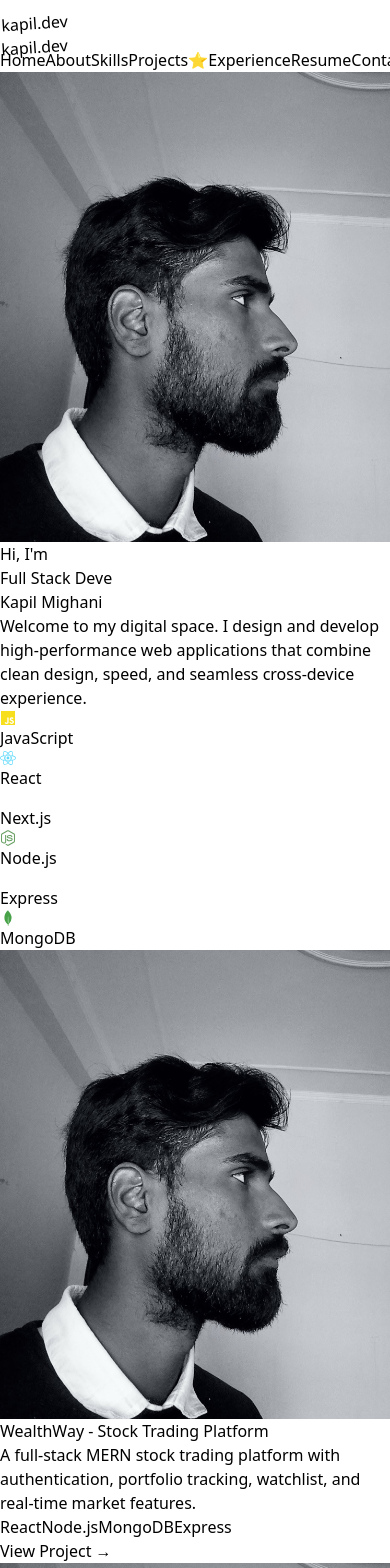
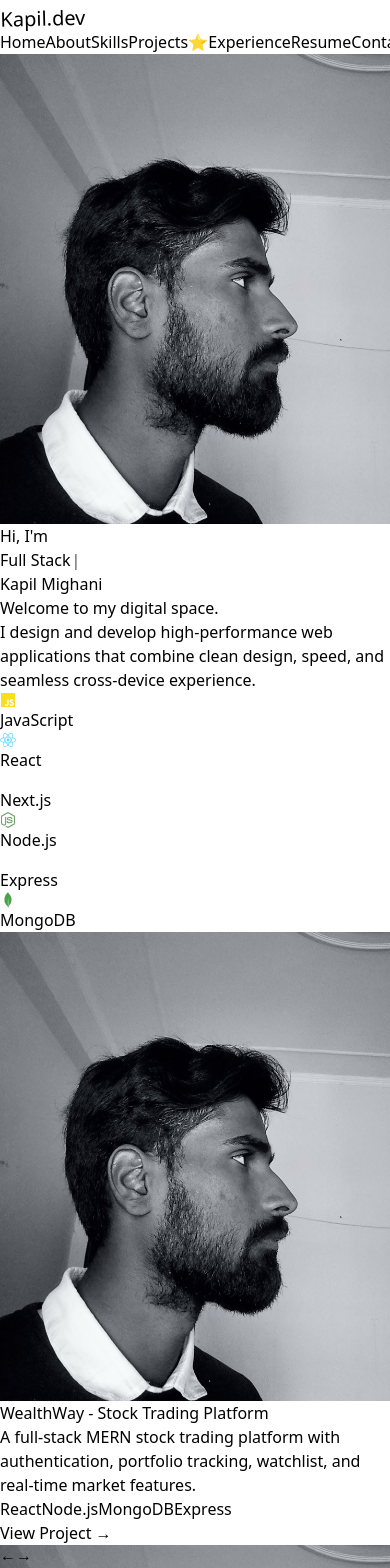
Before and after one commit to kapilmighani/kapil.dev, a React (Vite) app: page / in a window 390 px wide. Shown: the top 1568 px of the page. Built offline with nearby package versions, Linux system fonts and the light colour scheme.

Commit message:
work on projects and navbar file

```diff
--- a/src/App.jsx
+++ b/src/App.jsx
@@ -1,62 +1,22 @@
-import { useState } from "react";
-import { motion } from "framer-motion";
 import Navbar from "./components/Navbar";
 import Home from "./components/Home";
 import Projects from "./components/Projects";
+import HangingLogo from "./components/HangingLogo";
 
 const App = () => {
-  const [cut, setCut] = useState(false);
+  return (
+    <div className="min-h-screen bg-[#222222] text-[#EDEDED] relative overflow-hidden">
 
-  return (
-    <div className="min-h-screen bg-[#222222] text-[#EDEDED] flex flex-col relative overflow-hidden">
-
-      {/* FALLING BOARD */}
-      <div className="fixed top-0 left-1/2 -translate-x-1/2 z-40 flex flex-col items-center">
-
-        {!cut && (
-          <div
-            onMouseEnter={() => setCut(true)}
-            className="w-[3px] h-20 bg-gray-400 cursor-crosshair"
-          />
-        )}
-
-        <motion.div
-          animate={
-            cut
-              ? {
-                  y: "100vh",
-                  rotate: 720,
-                }
-              : {
-                  rotate: [-4, 4, -4],
-                }
-          }
-          transition={
-            cut
-              ? {
-                  duration: 2,
-                  ease: "easeIn",
-                }
-              : {
-                  repeat: Infinity,
-                  duration: 2,
-                  ease: "easeInOut",
-                }
-          }
-          className="px-6 py-2 bg-[#007CED] text-white font-bold text-lg rounded-lg shadow-xl"
-          style={{ transformOrigin: "top center" }}
-        >
-          kapil.dev
-        </motion.div>
-      </div>
+      <HangingLogo />
 
       <Navbar />
       <Home />
       <Projects />
 
-      <footer className="border-t border-[#333333] py-6 text-center text-sm text-[#A1A1AA]">
+      <footer className="border-t border-[#333333] py-6 text-center text-sm text-[#A1A1AA] mt-40">
         © 2026 Kapil. Built with ❤️ using React & Tailwind.
       </footer>
+
     </div>
   );
 };
--- /dev/null
+++ b/src/components/HangingLogo.jsx
@@ -0,0 +1,74 @@
+import { useState, useEffect } from "react";
+import { motion } from "framer-motion";
+
+const HangingLogo = () => {
+  const [stage, setStage] = useState("swing");
+
+  const fallDuration = 2.3;
+
+  useEffect(() => {
+    if (stage === "fall") {
+      const hideTimer = setTimeout(() => {
+        setStage("hidden");
+      }, fallDuration * 1000 + 200);
+
+      return () => clearTimeout(hideTimer);
+    }
+
+    if (stage === "hidden") {
+      const respawnTimer = setTimeout(() => {
+        setStage("swing");
+      }, 5500);
+
+      return () => clearTimeout(respawnTimer);
+    }
+  }, [stage]);
+
+  if (stage === "hidden") return null;
+
+  return (
+    <div className="fixed top-0 left-[40px] z-[9999] flex flex-col items-center">
+
+      {/* Rope */}
+      {stage === "swing" && (
+        <div
+          onMouseEnter={() => setStage("fall")}
+          className="w-[1.5px] h-[38px] bg-gray-400 cursor-crosshair"
+        />
+      )}
+
+      {/* Text */}
+      <motion.div
+        key={stage}
+        initial={{ rotate: 0 }}
+        animate={
+          stage === "swing"
+            ? { rotate: [-20, 20, -20] }
+            : { y: "100vh", rotate: 360 }
+        }
+        transition={
+          stage === "swing"
+            ? {
+                repeat: Infinity,
+                duration: 5,
+                ease: "easeInOut",
+              }
+            : {
+                duration: fallDuration,
+                ease: "easeIn",
+              }
+        }
+        style={{
+          fontSize: "20px",
+          transformOrigin: "top center",
+        }}
+        className="font-bold tracking-wide"
+      >
+        <span className="text-white">Kapil</span>
+        <span className="text-[#007CED]">.dev</span>
+      </motion.div>
+    </div>
+  );
+};
+
+export default HangingLogo;
--- a/src/components/Home.jsx
+++ b/src/components/Home.jsx
@@ -8,7 +8,7 @@ import { SiNextdotjs, SiMongodb, SiExpress } from "react-icons/si";
 function Home() {
   return (
     <section
-      className="min-h-[90vh] max-w-6xl mx-auto px-6 py-16
+      className="min-h-[90vh] max-w-6xl mx-auto px-2 py-16
       grid grid-cols-1 md:grid-cols-2 gap-12 items-center"
     >
       {/* Left Side - Image */}
@@ -45,7 +45,7 @@ function Home() {
 
         {/* Description */}
         <p className="text-[#A1A1AA] max-w-xl text-lg leading-relaxed">
-          Welcome to my digital space. I design and develop high-performance web
+          Welcome to my digital space.<br></br> I design and develop high-performance web
           applications that combine clean design, speed, and seamless
           cross-device experience.
         </p>
--- a/src/components/Navbar.jsx
+++ b/src/components/Navbar.jsx
@@ -1,5 +1,4 @@
 import { useState } from "react";
-import { motion } from "framer-motion";
 
 function Navbar() {
   const [cut, setCut] = useState(false);
@@ -7,54 +6,11 @@ function Navbar() {
   return (
     <nav
       className="fixed top-0 left-0 w-full z-50
-      flex items-center justify-between
+      flex items-center justify-end
       px-8 py-4
       bg-[#0f0f0f]/70 backdrop-blur-md
       border-b border-white/10"
     >
-      {/* CENTER HANGING BOARD */}
-      <div className="relative flex flex-col items-center -mt-6">
-
-        {/* Rope */}
-        {!cut && (
-          <div
-            onMouseEnter={() => setCut(true)}
-            className="w-[3px] h-10 bg-gray-400 cursor-crosshair"
-          />
-        )}
-
-        {/* Board */}
-        <motion.div
-          animate={
-            cut
-              ? {
-                  y: 120,
-                  rotate: 360,
-                }
-              : {
-                  rotate: [-4, 4, -4],
-                }
-          }
-transition={
-  cut
-    ? {
-        duration: 2,
-        ease: "easeIn",   // gravity feel
-      }
-    : {
-        repeat: Infinity,
-        duration: 2,
-        ease: "easeInOut",
-      }
-}
-
-          className="px-6 py-2 bg-[#007CED] text-white
-          font-bold text-lg rounded-lg shadow-xl"
-          style={{ transformOrigin: "top center" }}
-        >
-          kapil.dev
-        </motion.div>
-      </div>
 
       {/* RIGHT LINKS */}
       <div className="flex gap-4 text-white">
@@ -80,6 +36,7 @@ transition={
           Contact
         </a>
       </div>
+
     </nav>
   );
 }
--- a/src/components/Projects.jsx
+++ b/src/components/Projects.jsx
@@ -1,7 +1,21 @@
 import { motion } from "framer-motion";
+import { useRef } from "react";
 import projectImage from "../assets/IMG_20260210_103205~3.jpg";
 
 function Projects() {
+  const scrollRef = useRef(null);
+
+  const scroll = (direction) => {
+    const container = scrollRef.current;
+    const scrollAmount = 420;
+
+    if (direction === "left") {
+      container.scrollBy({ left: -scrollAmount, behavior: "smooth" });
+    } else {
+      container.scrollBy({ left: scrollAmount, behavior: "smooth" });
+    }
+  };
+
   const projects = [
     {
       title: "WealthWay - Stock Trading Platform",
@@ -27,36 +41,55 @@ function Projects() {
       image: projectImage,
       link: "#",
     },
+    {
+      title: "Social Media Dashboard",
+      description: "Admin dashboard with analytics and real-time charts.",
+      tech: ["React", "Chart.js", "Node.js"],
+      image: projectImage,
+      link: "#",
+    },
+    {
+      title: "Portfolio Website",
+      description: "Modern animated developer portfolio with smooth UI.",
+      tech: ["React", "Framer Motion", "Tailwind"],
+      image: projectImage,
+      link: "#",
+    },
   ];
 
   return (
-    <section className="min-h-screen  px-10 py-20">
-
-      <div className="grid grid-cols-1 md:grid-cols-3 gap-10 max-w-7xl mx-auto">
+    <section className="min-h-screen px-10 py-20 bg-[#222222] relative overflow-hidden">
+      {/* Cards Row */}
+      <div
+        ref={scrollRef}
+        className="flex items-center pl-10 gap-10 overflow-x-auto overflow-y-hidden max-w-7xl mx-auto"
+        style={{
+          height: "611px",
+          scrollbarWidth: "none", // Firefox
+          msOverflowStyle: "none", // IE 10+
+        }}
+      >
         {projects.map((project, index) => (
           <motion.div
             key={index}
-            whileHover={{ scale: 1.02 }}
-            transition={{ duration: 0.4 }}
-            className="relative h-[70vh] rounded-3xl overflow-hidden
-            border border-white/10
-            hover:border-[#007CED]/60
-            hover:shadow-[0_0_25px_rgba(0,124,237,0.25)]
-            transition-all duration-500 cursor-pointer"
+            whileHover={{ scale: 1.05 }}
+            className="relative min-w-[400px] h-[70vh] rounded-3xl overflow-hidden
+                bg-[#1a1a1a]
+                border border-white/10
+                backdrop-blur-xl
+                shadow-xl
+                hover:shadow-[0_0_40px_rgba(0,124,237,0.35)]
+                hover:border-[#007CED]/70
+                transition-all duration-500 cursor-pointer"
           >
-            {/* Background Image */}
-            <motion.img
+            <img
               src={project.image}
               alt={project.title}
               className="absolute inset-0 w-full h-full object-cover"
-              whileHover={{ scale: 1.08 }}
-              transition={{ duration: 0.6 }}
             />
 
-            {/* Soft Dark Overlay */}
-            <div className="absolute inset-0 bg-black/65"></div>
+            <div className="absolute inset-0 bg-gradient-to-t from-black/80 via-black/40 to-transparent"></div>
 
-            {/* Content */}
             <div className="relative z-10 h-full flex flex-col justify-end p-8 text-white">
               <h2 className="text-2xl font-bold mb-4 text-[#007CED]">
                 {project.title}
@@ -66,24 +99,20 @@ function Projects() {
                 {project.description}
               </p>
 
-              {/* Tech Stack */}
               <div className="flex flex-wrap gap-2 mb-6">
                 {project.tech.map((tech, i) => (
                   <span
                     key={i}
-                    className="text-xs bg-white/10 backdrop-blur-md
-                    px-3 py-1 rounded-full border border-white/20"
+                    className="text-xs bg-white/10 px-3 py-1 rounded-full border border-white/20"
                   >
                     {tech}
                   </span>
                 ))}
               </div>
 
-              {/* Button */}
               <a
                 href={project.link}
-                className="w-fit px-5 py-2 bg-[#007CED]
-                hover:bg-blue-600 rounded-lg text-sm font-medium transition"
+                className="w-fit px-5 py-2 bg-[#007CED] hover:bg-blue-600 rounded-lg text-sm font-medium transition"
               >
                 View Project →
               </a>
@@ -91,6 +120,30 @@ function Projects() {
           </motion.div>
         ))}
       </div>
+
+      {/* Arrow Buttons */}
+      <div className="absolute bottom-20 right-16 flex gap-4">
+        <button
+          onClick={() => scroll("left")}
+          className="w-12 h-12 rounded-full bg-[#353535] hover:bg-blue-600 flex items-center justify-center text-white text-xl shadow-lg transition"
+        >
+          ←
+        </button>
+
+        <button
+          onClick={() => scroll("right")}
+          className="w-12 h-12 rounded-full bg-[#353535] hover:bg-blue-600 flex items-center justify-center text-white text-xl shadow-lg transition"
+        >
+          →
+        </button>
+      </div>
+
+      {/* Hide Scrollbar for Webkit */}
+      <style jsx>{`
+        div::-webkit-scrollbar {
+          display: none;
+        }
+      `}</style>
     </section>
   );
 }
```
Also changed, not shown: src/components/HeroText.jsx (+5 -4 lines).
